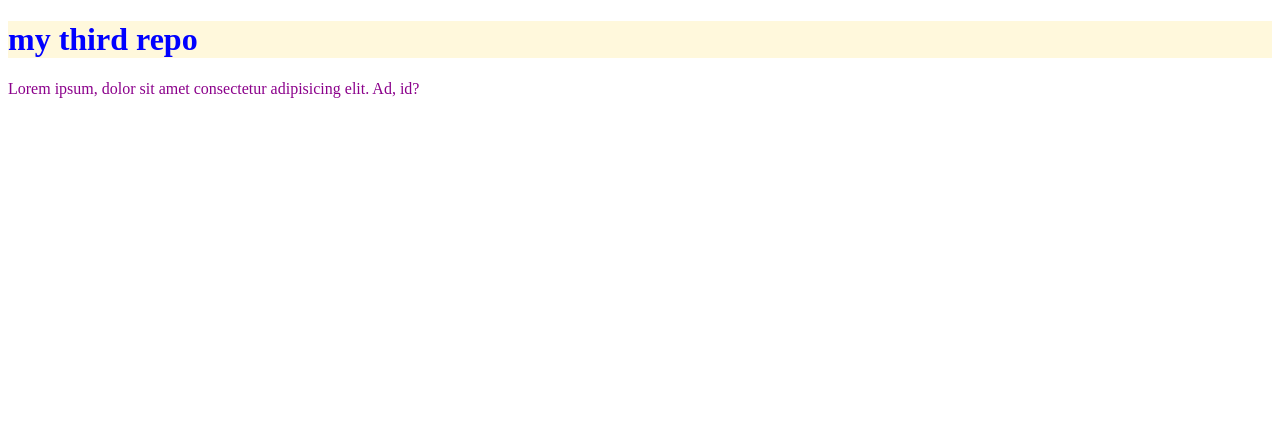
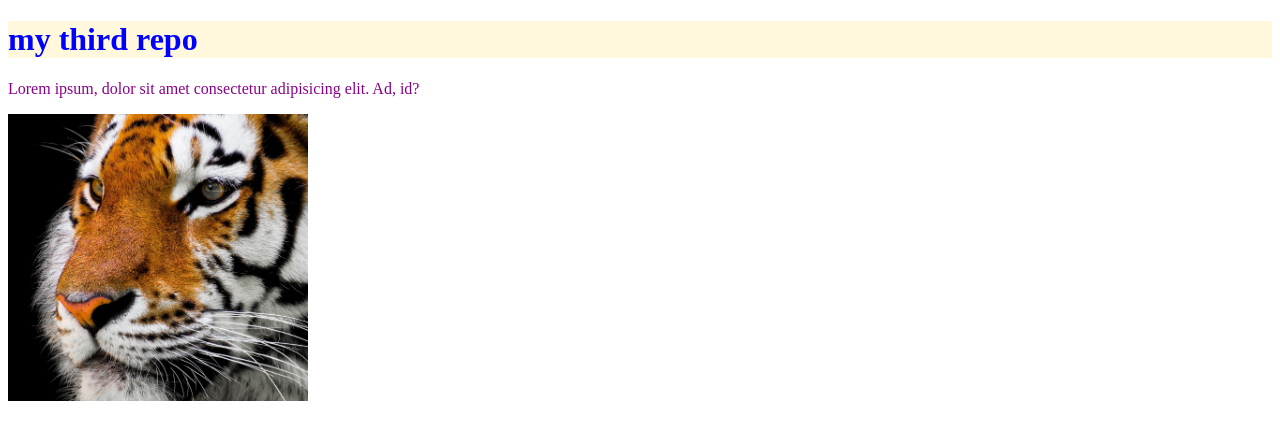
Before and after one commit to mubarakHossen/my-third-repo, a plain HTML site: page index.html in a window 1280 px wide. Drawn offline with Linux system fonts and the light colour scheme.

Commit message:
add picture of tiger

```diff
--- a/index.html
+++ b/index.html
@@ -10,5 +10,6 @@
 <body>
     <h1>my third repo</h1>
     <p>Lorem ipsum, dolor sit amet consectetur adipisicing elit. Ad, id?</p>
+    <img src="tiger.jpg" alt="tiger picture">
 </body>
 </html>
--- a/pretty.css
+++ b/pretty.css
@@ -5,3 +5,6 @@ h1{
 p{
     color: darkmagenta;
 }
+img{
+    width: 300px;
+}
```
Also changed, not shown: tiger.jpg (added).
